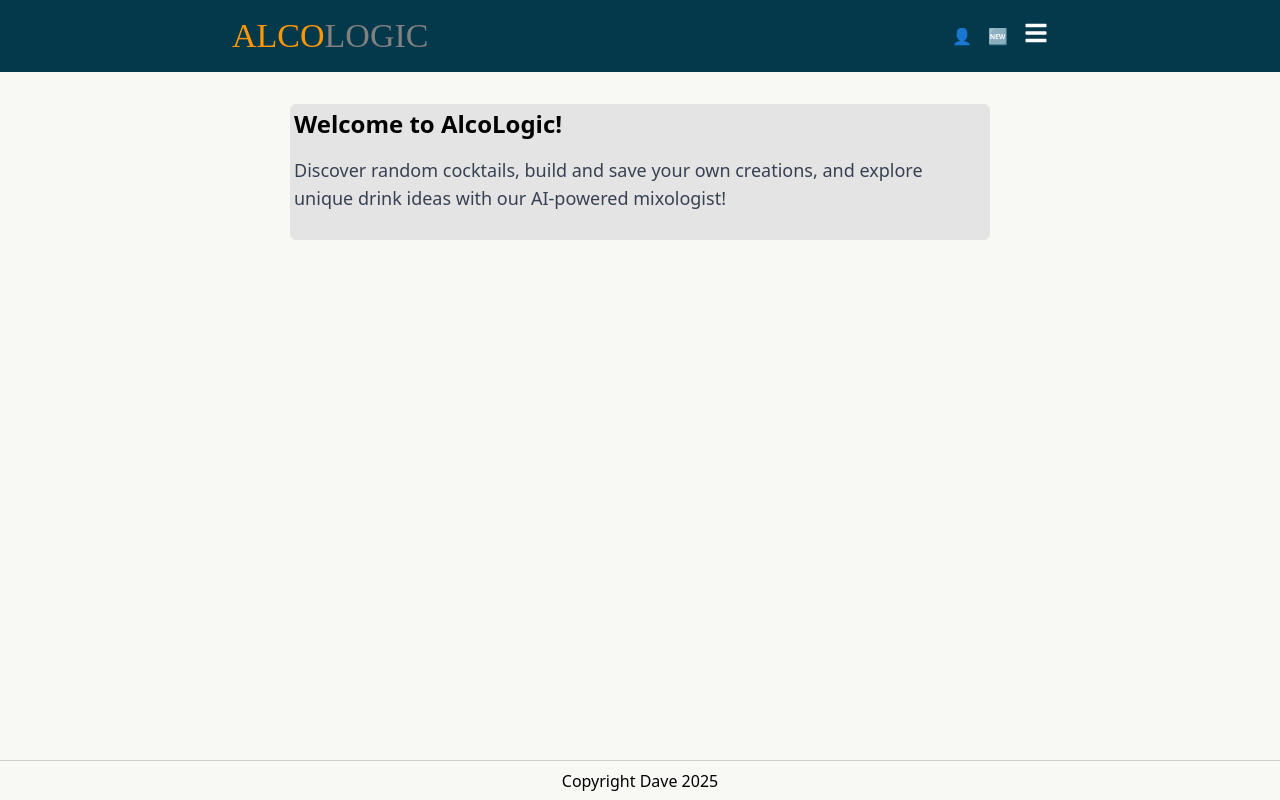
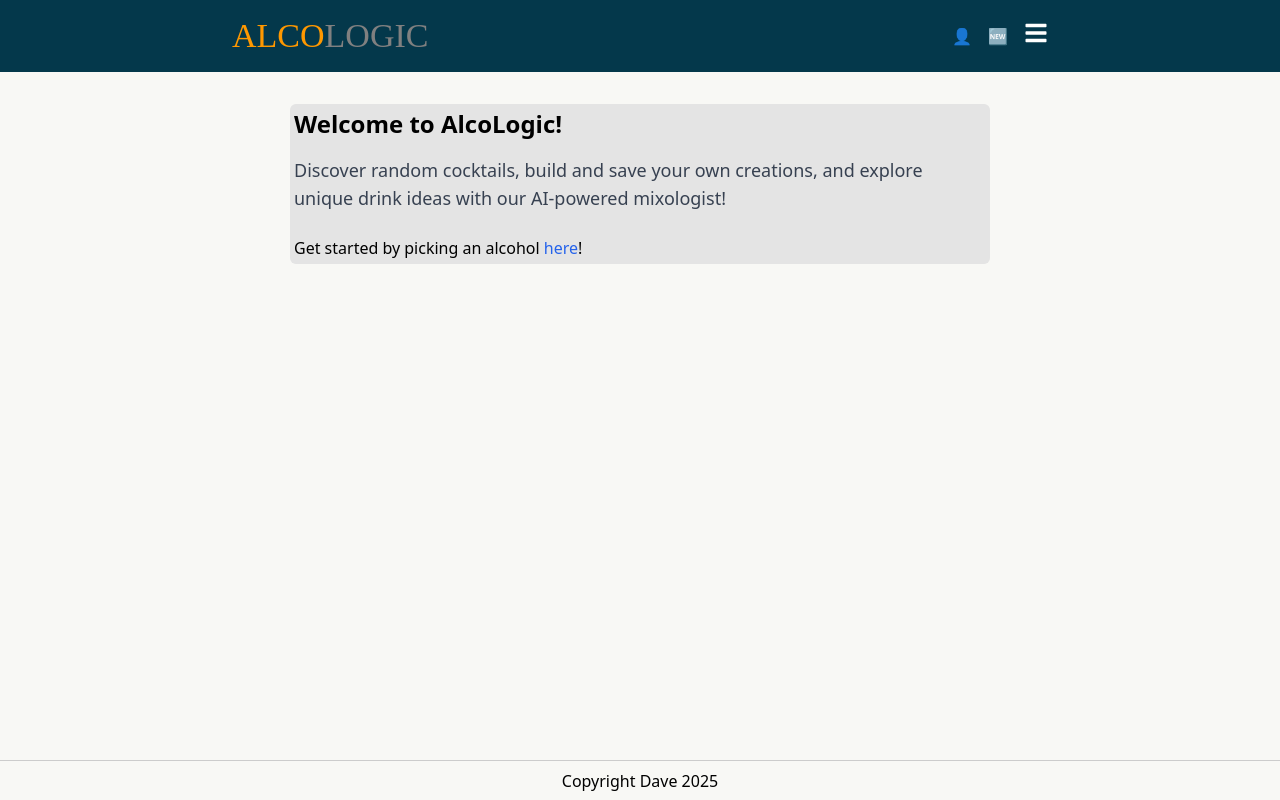
Before and after one commit to dave2342/Drink-Generator, a React (Vite) app: page / in a window 1280 px wide. Built offline with nearby package versions, Linux system fonts and the light colour scheme.

Commit message:
changed drop down menu, added link on home page

```diff
--- a/src/AlcoholsList.jsx
+++ b/src/AlcoholsList.jsx
@@ -4,7 +4,7 @@ export function AlcoholsList() {
   return (
     <ul className="pl-4 list-disc" style={{ listStyleType: "none" }}>
       {alcohols.map((item, index) => (
-        <li key={index} className="text-white">
+        <li key={index} className="text-black">
           <label className="flex items-center gap=2">
             <input type="checkbox" />
             {item}
--- a/src/App.jsx
+++ b/src/App.jsx
@@ -42,6 +42,7 @@ export default function App() {
             alcohol={alcohol}
             setAlcohol={setAlcohol}
             setSelectedDrink={setSelectedDrink}
+            setCurrentView={setCurrentView}
           />
           <SelectedDrink selectedDrink={selectedDrink} />
         </div>
--- a/src/FeatureDefault.jsx
+++ b/src/FeatureDefault.jsx
@@ -1,4 +1,4 @@
-export function DefaultPage() {
+export function DefaultPage({ setCurrentView }) {
   return (
     <div>
       <h1 className="text-2xl font-bold mb-4">Welcome to AlcoLogic!</h1>
@@ -6,6 +6,16 @@ export function DefaultPage() {
         Discover random cocktails, build and save your own creations, and
         explore unique drink ideas with our AI-powered mixologist!
       </p>
+      <p>
+        Get started by picking an alcohol{" "}
+        <span
+          onClick={() => setCurrentView("alcohols")}
+          className="text-blue-600 cursor-pointer hover:underline hover:text-blue-800 transition-colors duration-200"
+        >
+          here
+        </span>
+        !
+      </p>
     </div>
   );
 }
--- a/src/FeatureRandomGenerator.jsx
+++ b/src/FeatureRandomGenerator.jsx
@@ -57,8 +57,7 @@ export function RandomGenerator({ alcohol, setAlcohol, setSelectedDrink }) {
         <div className="content-wrapper">
           <h1 className="text-2xl font-bold mb-2">Pick your base alcohol!</h1>
           <p className="text-lg text-gray-700 mb-2">
-            We'll mix up a random, but real, concoction you may have never heard
-            of!
+            We'll mix up a random concoction you may have never heard of!
           </p>
         </div>
       </div>
--- a/src/FeatureView.jsx
+++ b/src/FeatureView.jsx
@@ -9,6 +9,7 @@ export function FeatureView({
   alcohol,
   setAlcohol,
   setSelectedDrink,
+  setCurrentView,
 }) {
   if (currentView === "alcohols") {
     return (
@@ -32,7 +33,7 @@ export function FeatureView({
     return (
       <div className="test">
         <div className="content-wrapper">
-          <DefaultPage />
+          <DefaultPage setCurrentView={setCurrentView} />
         </div>
       </div>
     );
--- a/src/Menu.jsx
+++ b/src/Menu.jsx
@@ -66,21 +66,21 @@ export function Menu({
             </button>
 
             {isOpen && (
-              <div className="absolute right-0 top-full mt-1 bg-blue-500 rounded shadow-lg z-50 min-w-[120px] flex flex-col overflow-hidden">
+              <div className="absolute left-0 top-full mt-1 bg-[#04384b] rounded shadow-lg z-50 min-w-[120px] flex flex-col overflow-hidden">
                 <button
-                  className="block px-4 py-2 w-full text-left text-white hover:bg-blue-600"
+                  className="block px-4 py-2 w-full text-left text-white hover:bg-[#0b6a8c]"
                   onClick={() => handleSelect("creative")}
                 >
                   Creative
                 </button>
                 <button
-                  className="block px-4 py-2 w-full text-left text-white hover:bg-blue-600"
+                  className="block px-4 py-2 w-full text-left text-white hover:bg-[#0b6a8c]"
                   onClick={() => handleSelect("alcohols")}
                 >
                   By Alcohol
                 </button>
                 <button
-                  className="block px-4 py-2 w-full text-left text-white hover:bg-blue-600"
+                  className="block px-4 py-2 w-full text-left text-white hover:bg-[#0b6a8c]"
                   onClick={() => handleSelect("byo")}
                 >
                   BYO
```
